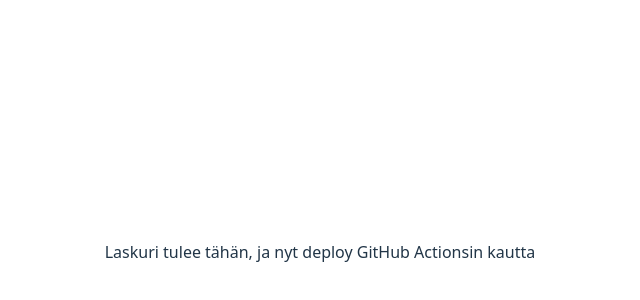
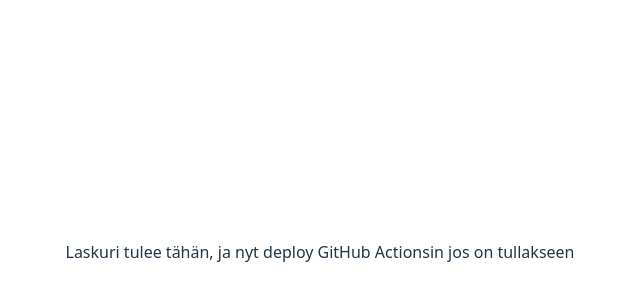
Before and after one commit to sasupa/alvlaskuri, a React (Vite) app: page / in a window 1280 px wide. Shown: the part 148-448 px from the top of the page, without its empty margins (320-960 px from the left). Built offline with nearby package versions, Linux system fonts and the light colour scheme.

Commit message:
Deploy with correct permissions

```diff
--- a/src/components/Laskuri.jsx
+++ b/src/components/Laskuri.jsx
@@ -1,7 +1,7 @@
 const laskuri = () => {
   return (
     <div>
-      <p>Laskuri tulee tähän, ja nyt deploy GitHub Actionsin kautta</p>
+      <p>Laskuri tulee tähän, ja nyt deploy GitHub Actionsin jos on tullakseen</p>
     </div>
   )
 }
```
